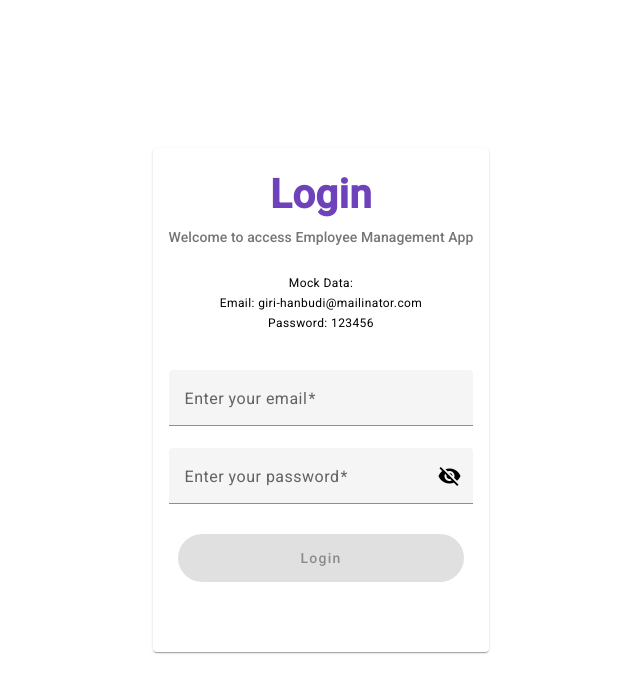
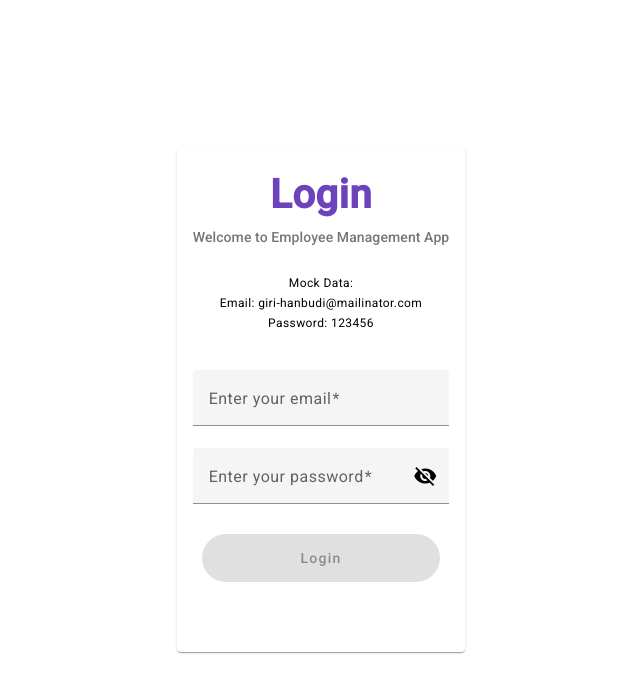
Before and after one commit to Girihanbudi/angular-employee-management, an Angular app: page /login in a window 1280 px wide. Shown: the top 692 px of the page, without its empty margins (319-959 px from the left). Built offline with nearby package versions, Linux system fonts and the light colour scheme.

Commit message:
update wording

```diff
--- a/src/app/login/login.component.html
+++ b/src/app/login/login.component.html
@@ -2,9 +2,7 @@
   <mat-card class="card">
     <mat-card-header>
       <mat-card-title class="title">Login</mat-card-title>
-      <mat-card-subtitle
-        >Welcome to access Employee Management App
-      </mat-card-subtitle>
+      <mat-card-subtitle>Welcome to Employee Management App </mat-card-subtitle>
     </mat-card-header>
     <div class="card-content">
       <p class="mat-caption">
```
